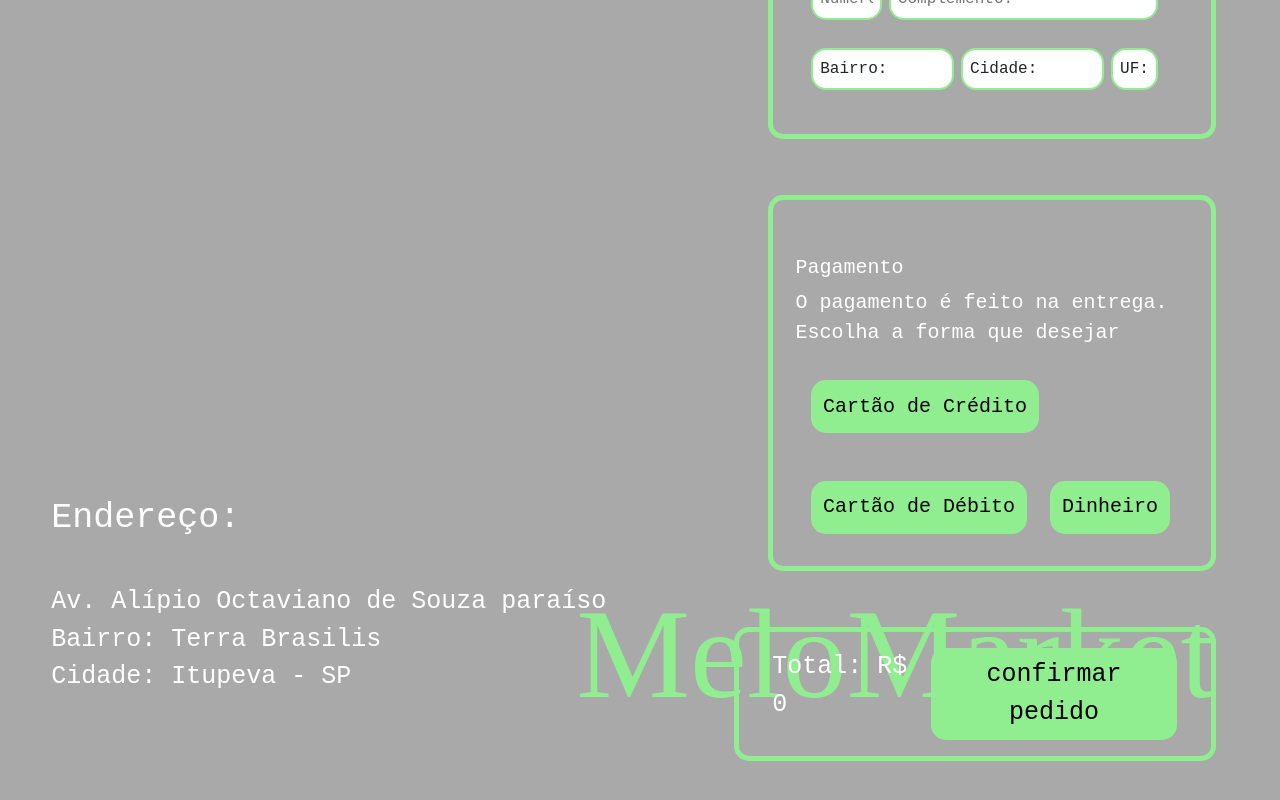
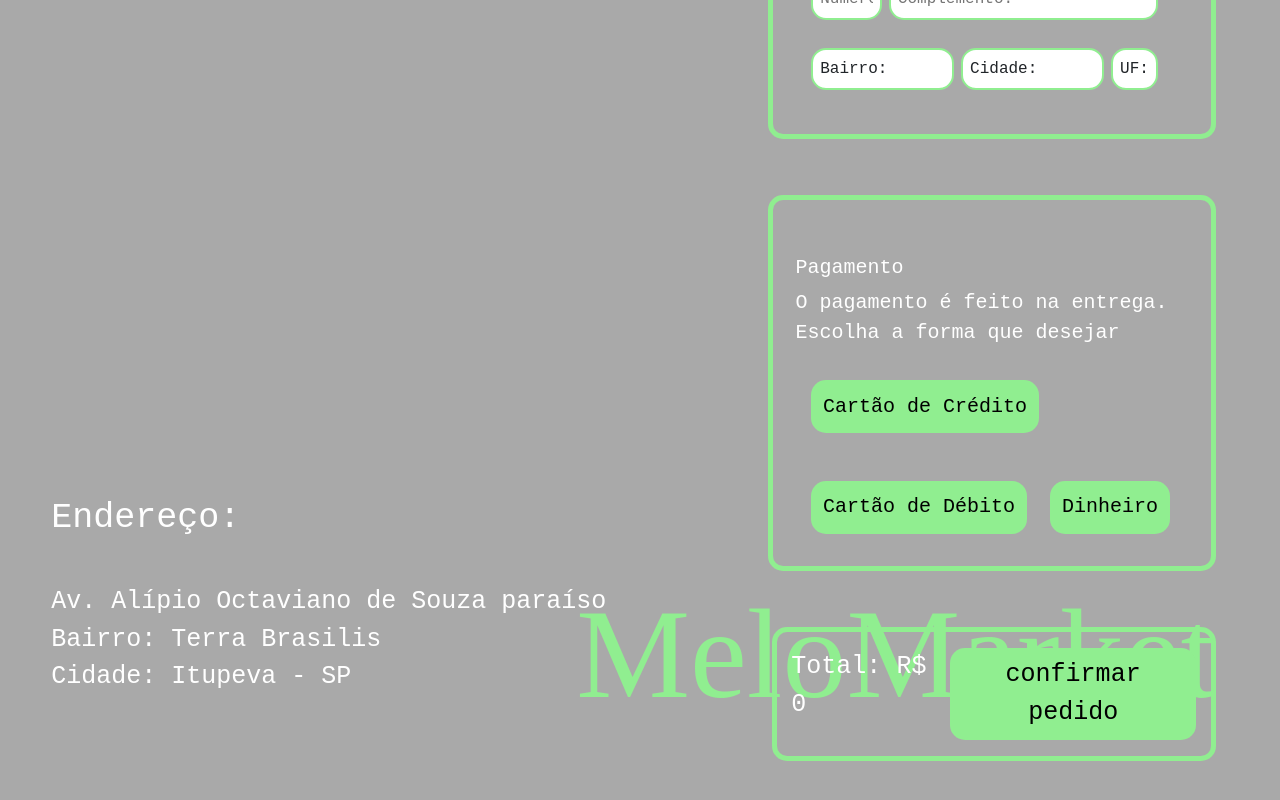
Before and after one commit to Lmelo0511/MeloMarket, a React (Create React App) app: page /carrinho in a window 1280 px wide. Shown: the part 676-1476 px from the top of the page. Built offline with nearby package versions, Linux system fonts and the light colour scheme.

Commit message:
atualizado index5.css

```diff
--- a/src/estilizacaoTelas/index5.css
+++ b/src/estilizacaoTelas/index5.css
@@ -169,7 +169,7 @@
     margin: 0% 0% 5% 5%;
     border: 5px solid lightgreen;
     border-radius: 15px;
-    padding: 1.5% 3% 0%;
+    padding: 1.5% 1.3% 0%;
     position: static;
 }
 
@@ -244,10 +244,17 @@
     .Total,
     .confirmarPedido{
         font-size: 19px;
+        padding: 2%;
     }
     .informacoesFinais{
         margin: 10% 20%;
         width: 60%;
+    }
+    .containers2{
+        width: 31%;
+    }
+    .metodoPagamento{
+        padding: 1.5% 2.5% 0%
     }
     .informacoesFinaisEImagem{
         display: block;
```
